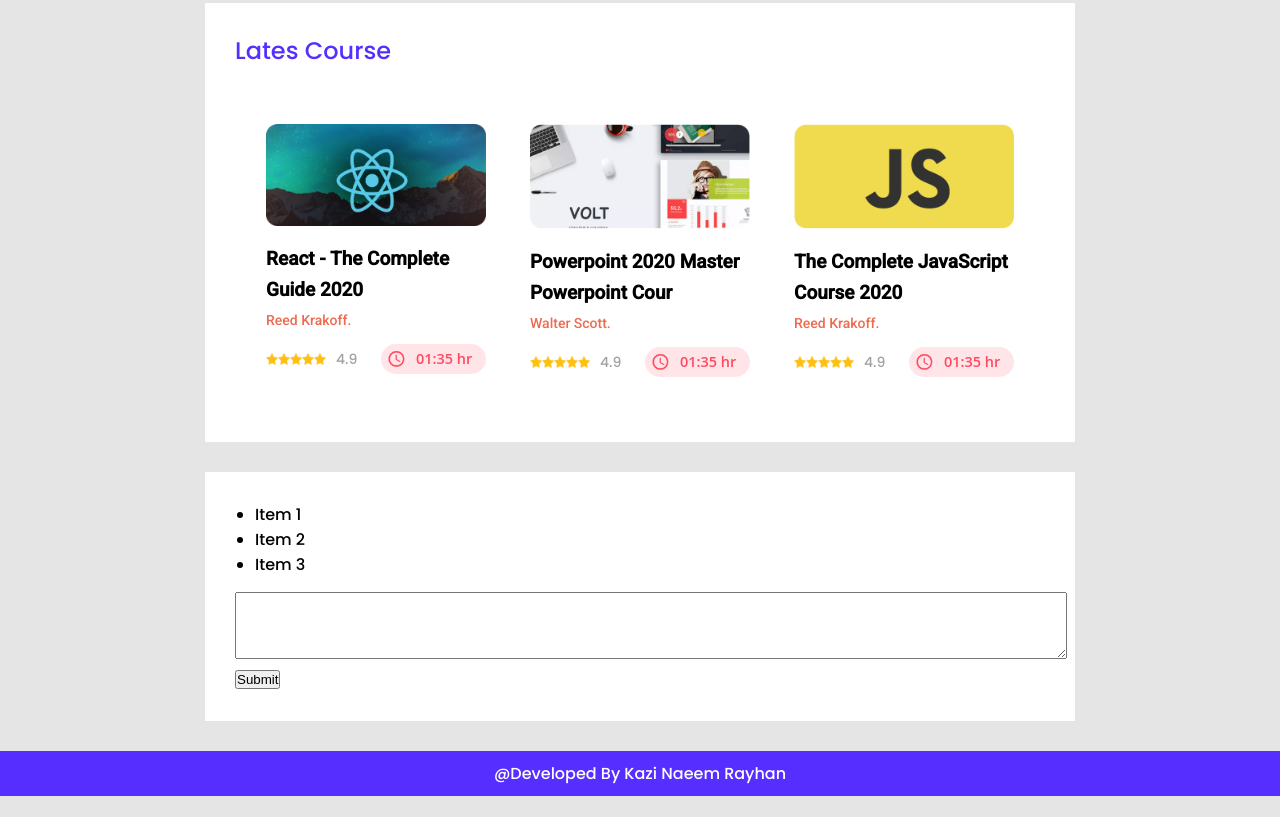
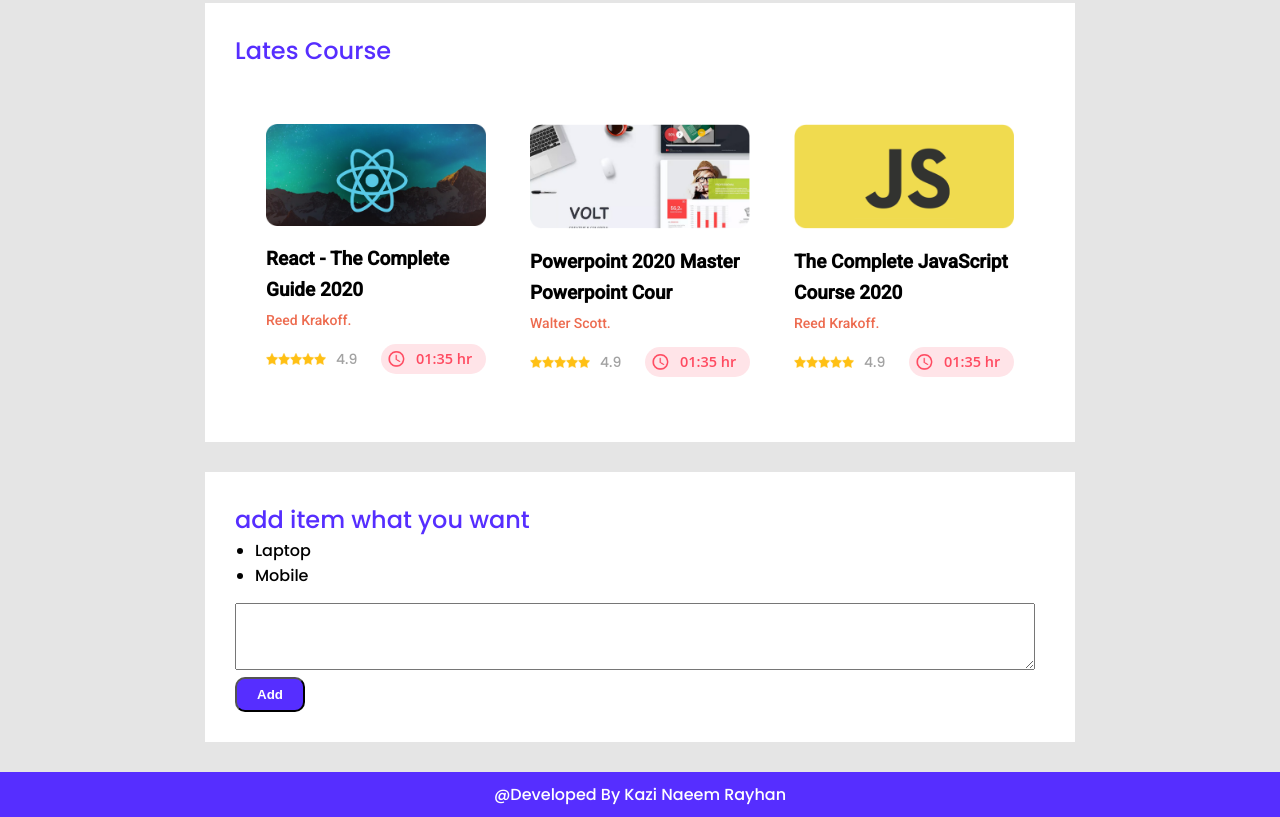
Before and after one commit to knrbokhari/leader-board, a plain HTML site: page index.html in a window 1280 px wide. Shown: the part 850-1667 px from the top of the page. Before the commit the page ends 1646 px from the top, so only its background shows below. Drawn offline with Linux system fonts and the light colour scheme.

Commit message:
final commit

```diff
--- a/index.html
+++ b/index.html
@@ -175,15 +175,17 @@
                 </div>
             </div>
         </section>
-        <section class="lates-courses">
-            <ul id="ul-list" style="margin-left: 20px;">
-                <li>Item 1</li>
-                <li>Item 2</li>
-                <li>Item 3</li>
-            </ul>
-            <textarea name="" id="input-text" cols="30" rows="3"
-                style="width: 100%;margin-top: 15px; padding: 10px;"></textarea>
-            <button id="submit">Submit</button>
+        <section class="add-more">
+            <h2 class="change-color" style="margin: 0px;">add item what you want</h2>
+            <div>
+                <ul id="ul-list" style="margin-left: 20px;">
+                    <li>Laptop</li>
+                    <li>Mobile</li>
+                </ul>
+                <textarea name="" id="input-text" cols="30" rows="3"
+                    style="width: 96%;margin-top: 15px; padding: 10px;"></textarea>
+                <button id="submit" class="submit">Add</button>
+            </div>
         </section>
     </main>
     <footer>
--- a/js/index.js
+++ b/js/index.js
@@ -16,8 +16,9 @@ document.getElementById('submit').addEventListener('click', function () {
     const addText = document.createElement('li');
     // console.log(addText);
     addText.innerText = inputText.value;
-
-    ulList.appendChild(addText);
+    if (0 < addText.innerText.length) {
+        ulList.appendChild(addText);
+    }
     inputText.value = '';
 
 })
--- a/style.css
+++ b/style.css
@@ -135,7 +135,7 @@ hr {
   color: #562eff;
   text-decoration: none;
 }
-.lates-courses {
+.lates-courses,.add-more {
   background-color: #ffffff;
   padding: 30px;
   margin-top: 30px;
@@ -212,6 +212,13 @@ hr {
   color: #ff4a60;
   margin-left: 10px;
 }
+.submit{
+  padding: 8px 20px;
+  background-color: #562eff;
+  color: rgb(255, 255, 255);
+  font-weight: 700;
+  border-radius: 10px;
+}
 
 footer {
   background-color: #562eff;
```
